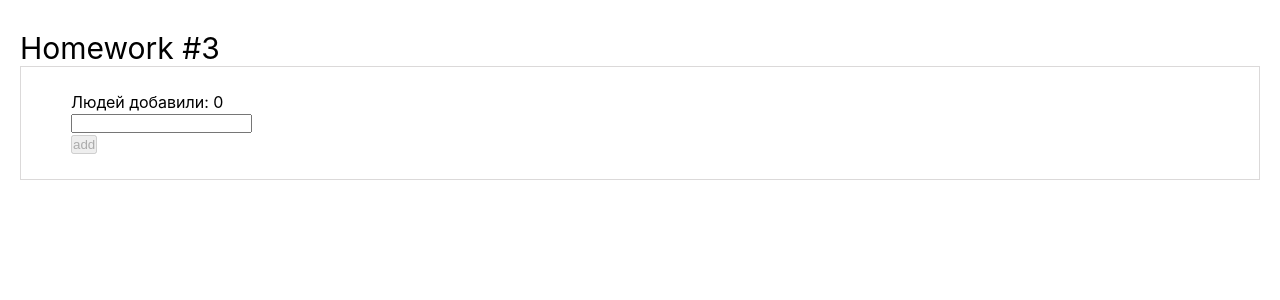
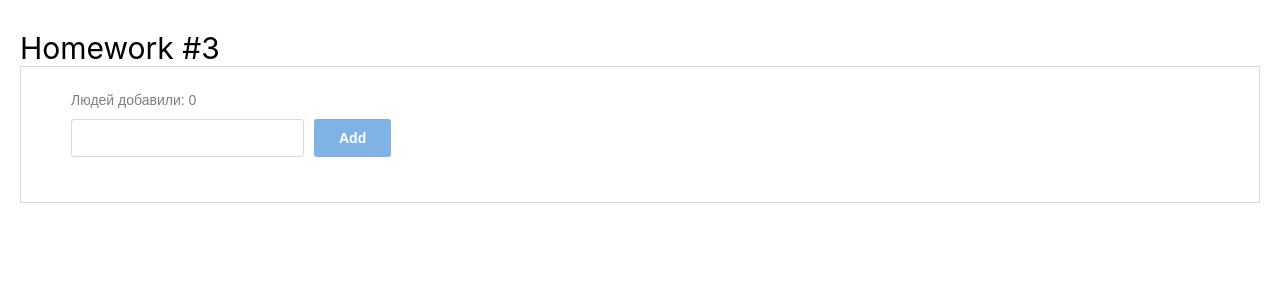
Before and after one commit to apastan/hw-sprint-2, a React (Create React App) app: page / in a window 1280 px wide. Shown: the top 300 px of the page. Built offline with nearby package versions, Linux system fonts and the light colour scheme; the HTML template or start-up script is replaced by a standard one.

Commit message:
02-03: Add styles

```diff
--- a/src/s2-homeworks/hw03/Greeting.module.css
+++ b/src/s2-homeworks/hw03/Greeting.module.css
@@ -1,22 +1,50 @@
 .greetingForm {
+    font-family: 'Montserrat', sans-serif;
 }
 
 .inputAndButtonContainer {
-}
+    display: flex;
+    gap: 10px;
+    align-items: flex-start;
 
-.error {
+    margin: 10px 0;
 }
 
 .input {
+    font-size: 16px;
+    font-weight: 500;
+    line-height: 20px;
+    color: #000000;
+
+    max-width: 372px;
+    width: 100%;
+    margin-bottom: 10px;
+    padding: 8px 12px;
+    border: 1px solid #D9D9D9;
+    border-radius: 3px;
 }
 
 .input:focus {
+
 }
 
 .errorInput {
+    border-color: rgba(204, 0, 0, 1);
 }
 
 .button {
+    font-size: 14px;
+    font-weight: 600;
+    line-height: 20px;
+    text-transform: capitalize;
+    color: #FFFFFF;
+    background-color: #0066CC;
+
+    padding: 8px 24px;
+    border: 1px solid transparent;
+    border-radius: 3px;
+
+    cursor: pointer;
 }
 
 .button:focus {
@@ -26,10 +54,23 @@
 }
 
 .button:disabled {
+    background-color: rgba(0, 102, 204, 0.5);
+    cursor: not-allowed;
 }
 
-.text {
+.text, .error {
+    font-size: 14px;
+    font-weight: 400;
+    line-height: 17px;
+    color: rgba(0, 0, 0, 0.5);
+}
+
+.error {
+    color: rgba(204, 0, 0, 1);
 }
 
 .greeting {
+    font-size: 14px;
+    font-weight: 500;
+    line-height: 17px;
 }
```
